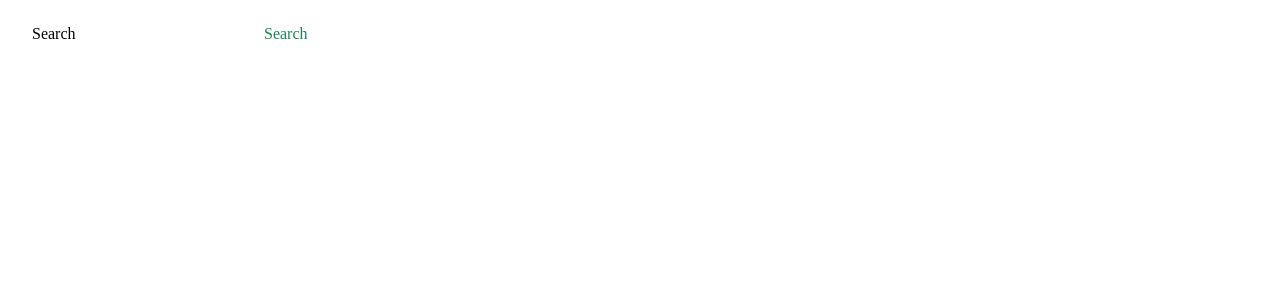
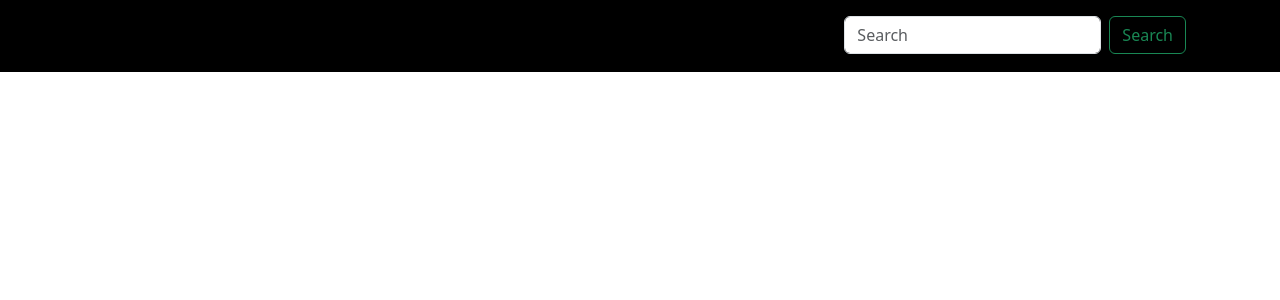
Before and after one commit to Andrearomeo04/vite-boolflix, a Vue app: page / in a window 1280 px wide. Shown: the top 300 px of the page. Built offline with nearby package versions, Linux system fonts and the light colour scheme.

Commit message:
[UPD] fixed Appvue

```diff
--- a/src/App.vue
+++ b/src/App.vue
@@ -1,5 +1,5 @@
 <script>
-import AppHeader from './components/AppSearch.vue'
+import AppHeader from './components/AppHeader.vue'
 
 export default {
   components: {
@@ -11,10 +11,12 @@ export default {
 
 <template>
   <div>
-    <AppHeader />
+    <header>
+      <AppHeader />
+    </header>
   </div>
 </template>
 
 <style lang="scss">
-
+@use './styles/generals.scss';
 </style>
--- a/src/components/AppHeader.vue
+++ b/src/components/AppHeader.vue
@@ -2,20 +2,26 @@
 import AppSearch from './AppSearch.vue';
 
 export default {
-    data () {
-        return {
-            AppSearch
+        components: {
+            AppSearch,
         }
-    }
 }
 </script>
 
-<template lang="">
+<template>
     <div>
-        <AppSearch />
+        <div class="bg-black">
+            <div class="container">
+                <div class="row ">
+                    <div class="d-flex justify-content-end">
+                        <AppSearch />
+                    </div>
+                </div>
+            </div>
+        </div>
     </div>
 </template>
 
-<style lang="">
+<style lang="scss" scoped>
 
 </style>
--- a/src/components/AppSearch.vue
+++ b/src/components/AppSearch.vue
@@ -61,18 +61,16 @@ export default {
 
 <template>
     <div>
-        <nav class="navbar bg-body-tertiary">
             <div class="container-fluid">
                 <form class="d-flex" role="search">
-                <input class="form-control me-2" type="search" placeholder="Search" v-model="searchQuery" aria-label="Search">
-                <button class="btn btn-outline-success" type="submit" @click.prevent="getMoviesAndSeries">Search</button>
+                <input class="form-control me-2 mt-3" type="search" placeholder="Search" v-model="searchQuery" aria-label="Search">
+                <button class="btn btn-outline-success mt-3" type="submit" @click.prevent="getMoviesAndSeries">Search</button>
                 </form>
             </div>
-        </nav>
         <div class="container">
             <div class="row">
                 <div class="col-3 border border-black">
-                    <ul>
+                    <ul class="list-unstyled">
                         <li v-for="item in combinedList" :key="item.id">
                             <h1>{{ item.title || item.name}}</h1>
                             <h2>{{ item.original_title || item.original_name}}</h2>
@@ -98,5 +96,6 @@ export default {
 
 
 <style lang="scss" scoped>
-@use '../styles/generals.scss'
+
+
 </style>
--- a/src/styles/generals.scss
+++ b/src/styles/generals.scss
@@ -1 +1,6 @@
 @import "../../node_modules/bootstrap/scss/bootstrap";
+* {
+    padding: 0;
+    margin: 0;
+    box-sizing: border-box;
+}
```
